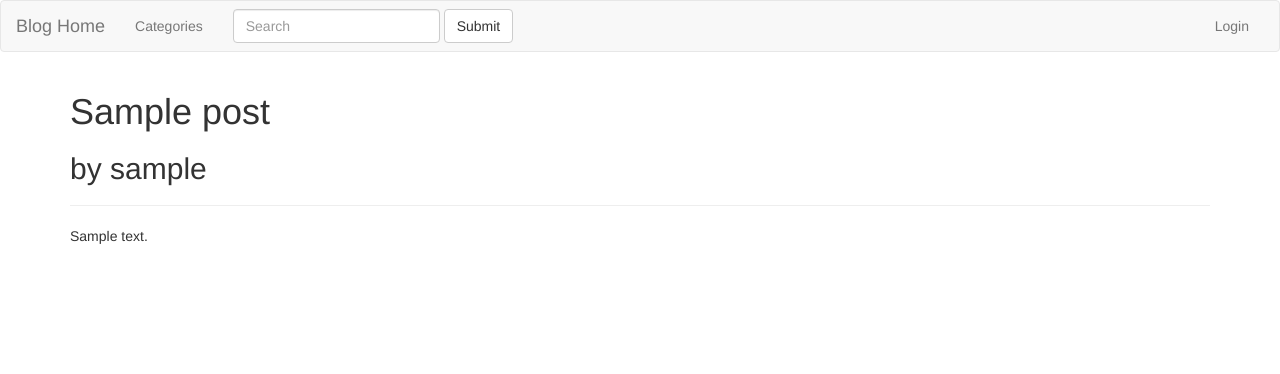
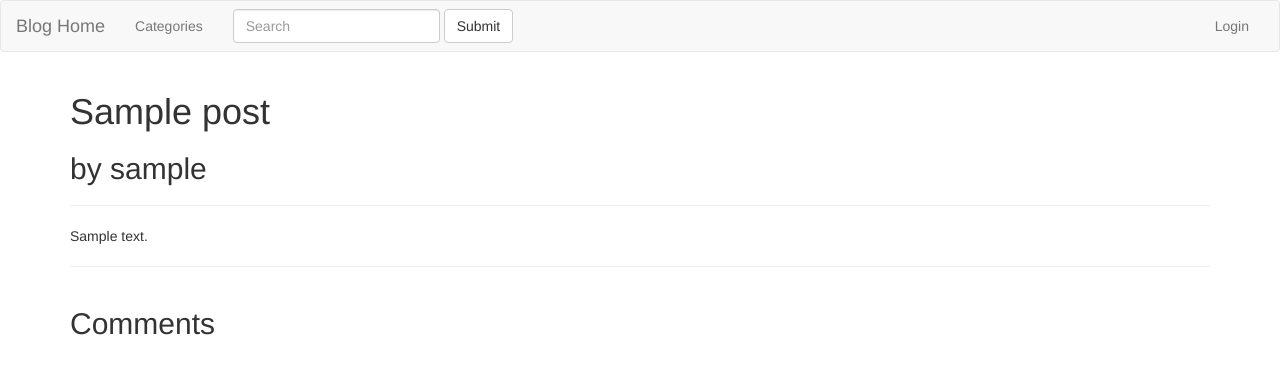
Before and after one commit to rocity/blogger, a Django app: page /post/1 in a window 1280 px wide. Shown: the top 374 px of the page. Run offline with Django 3.2, Linux system fonts and the light colour scheme; tables that the repository leaves empty hold one stand-in row (values such as "Sample post"); some libraries are stand-ins or nearby versions.

Commit message:
Update post page layout

```diff
--- a/templates/blog/post.html
+++ b/templates/blog/post.html
@@ -9,4 +9,12 @@
       {{ post.body }}
     </div>
   </div>
+
+  <hr>
+
+  <div class="row">
+    <div class="container comments">
+      <h2>Comments</h2>
+    </div>
+  </div>
 {% endblock content %}
--- a/templates/blog/posts_by_category.html
+++ b/templates/blog/posts_by_category.html
@@ -9,7 +9,7 @@
           {% if posts %}
             {% for post in posts %}
               <div class="well post-card">
-                <h2>{{ post.heading }}</h2>
+                <h2><a href="{% url 'blog:post' post.id %}">{{ post.heading }}</a></h2>
                 <small>By: {{ post.author }}</small>
                 <p>
                     <span class="label label-default">{{ post.get_status_display }}</span>
```
Lines whose indentation alone changed are shown as unchanged.
